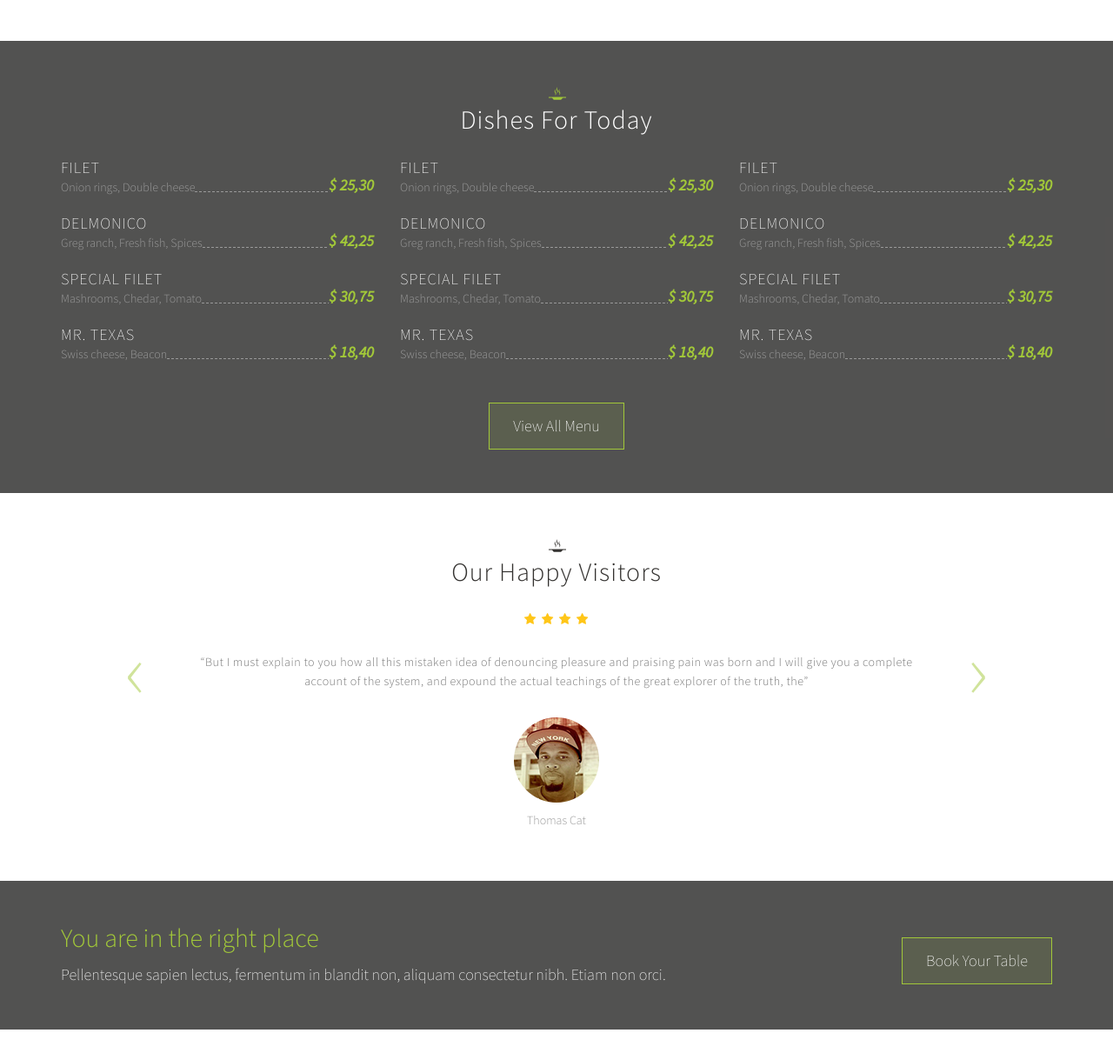
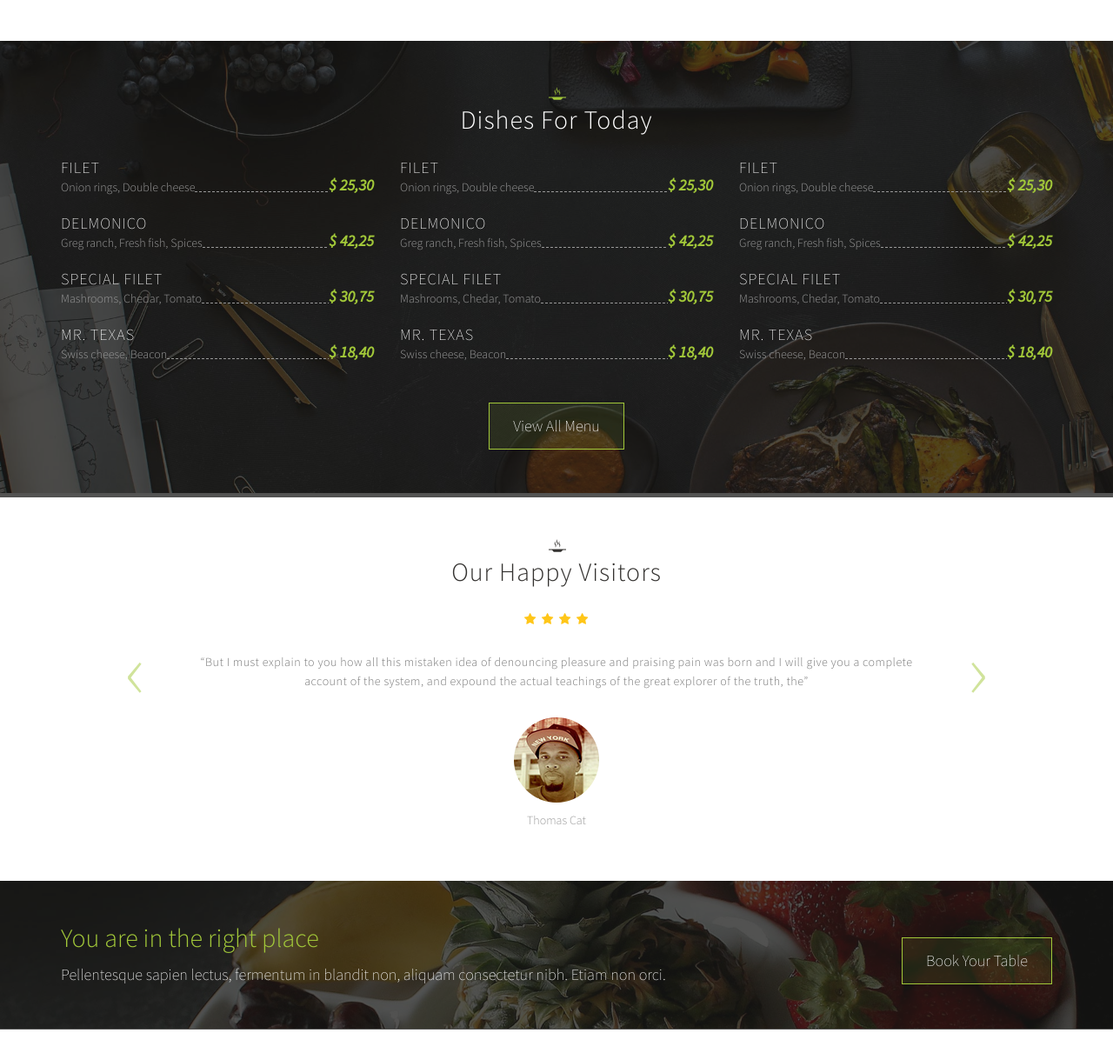
Before and after one commit to alexsimkovich/holidays, a website: page index.html in a window 1280 px wide. Shown: the part 1529-2740 px from the top of the page at 87% size. Drawn offline with nearby package versions, Linux system fonts and the light colour scheme.

Commit message:
parallax fixes

```diff
--- a/assets/css/project/banner.less
+++ b/assets/css/project/banner.less
@@ -4,6 +4,8 @@
 
 .banner {
   height: 170px;
+  background: url(../../../assets/images/banner/1.jpg) no-repeat 50% 50% fixed;
+  background-size: cover;
 
   .banner-block {
     padding-top: 50px;
--- a/assets/css/project/dishes.less
+++ b/assets/css/project/dishes.less
@@ -4,10 +4,12 @@
 
 .dishes {
   height: 520px;
+  background: url(../../../assets/images/dishes/slide.jpg) no-repeat 50% 50% fixed;
+  background-size: cover;
 
   .dishes-block {
     padding-top: 50px;
-    padding-bottom: 50px;
+    padding-bottom: 55px;
     background-color: rgba(25, 24, 23, .75);
   }
 
--- a/index.html
+++ b/index.html
@@ -286,7 +286,7 @@
     </section>
     <!-- /popular menu -->
     <!-- dishes -->
-    <section class="dishes" data-parallax="scroll" data-image-src="assets/images/dishes/slide.jpg">
+    <section class="dishes">
       <div class="dishes-block">
         <div class="container">
           <h2 class="h2 __white">Dishes for today</h2>
@@ -447,7 +447,7 @@
     </section>
     <!-- /testimonials -->
     <!-- banner -->
-    <section class="banner" data-parallax="scroll" data-image-src="assets/images/banner/1.jpg">
+    <section class="banner">
       <div class="banner-block">
         <div class="container">
           <div class="banner_l">
@@ -718,7 +718,6 @@
   <script src="assets/js/vendor/bootstrap.js"></script>
   <script src="assets/js/vendor/jquery.themepunch.tools.min.js"></script>
   <script src="assets/js/vendor/jquery.themepunch.revolution.min.js"></script>
-  <script src="assets/js/vendor/parallax.js"></script>
   <script src="assets/js/vendor/isotope.pkgd.js"></script>
   <script src="assets/js/script.js"></script>
   <script>
```
Also changed, not shown: about.html (+1 -27 lines), assets/css/main.css.
